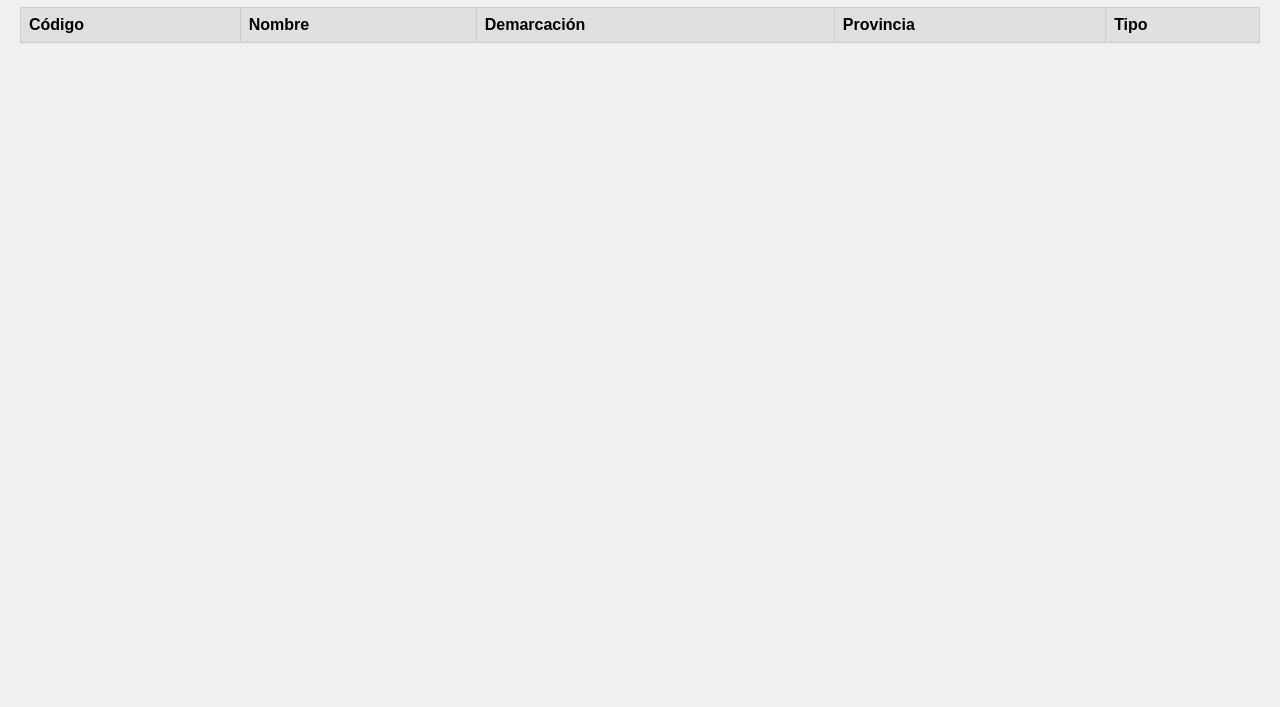
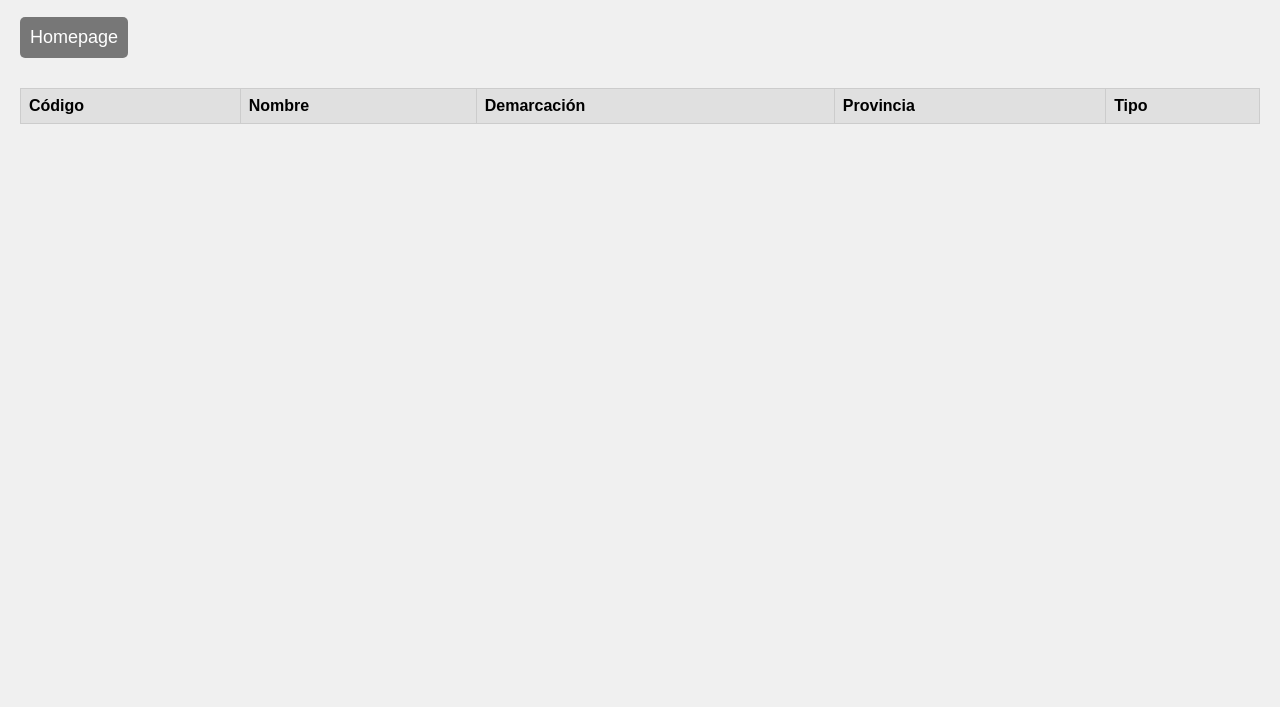
Before and after one commit to Alvaro5756/Hackaton, a plain HTML site: page reservoirs.html in a window 1280 px wide. Shown: the part 93-800 px from the top of the page. Drawn offline with Linux system fonts and the light colour scheme.

Commit message:
Update reservoirs.html

```diff
--- a/reservoirs.html
+++ b/reservoirs.html
@@ -31,10 +31,28 @@
         th {
             background-color: #e0e0e0;
         }
+        .homepage-link {
+            text-align: left;
+            margin: 10px 0;
+            width: 100%;
+        }
+        a {
+            color: white;
+            text-decoration: none;
+            font-size: 18px;
+            background-color: rgba(0, 0, 0, 0.5);
+            padding: 10px;
+            border-radius: 5px;
+            display: inline-block;
+            margin: 10px 0;
+        }
     </style>
 </head>
 <body>
     <h1>Embalses Cercanos</h1>
+    <div class="homepage-link">
+        <a href="index.html">Homepage</a>
+    </div>
     <table id="reservoirsTable">
         <thead>
             <tr>
@@ -58,7 +76,7 @@
         }
 
         function fetchReservoirs(lat, long) {
-            fetch('https://g1573d51ff99280-ziog604abobz9lyd.adb.eu-madrid-1.oraclecloudapps.com/ords/caja/listadoutf8/?limit=400')
+            fetch('https://g1573d51ff99280-ziog604abobz9lyd.adb.eu-madrid-1.oraclecloudapps.com/ords/caja/embalses_listado/?limit=400')
                 .then(response => response.json())
                 .then(data => {
                     const nearbyReservoirs = data.items.filter(reservoir => {
```
